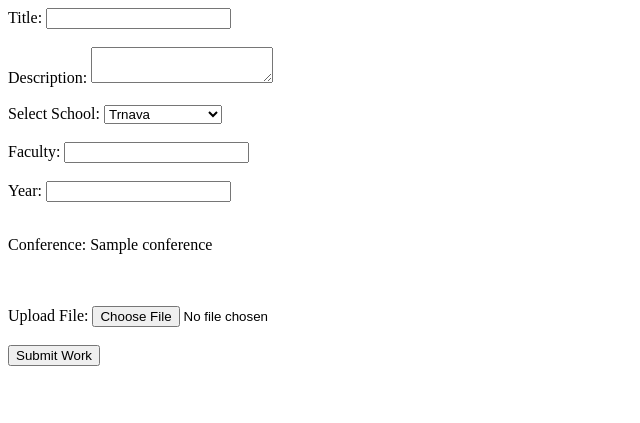
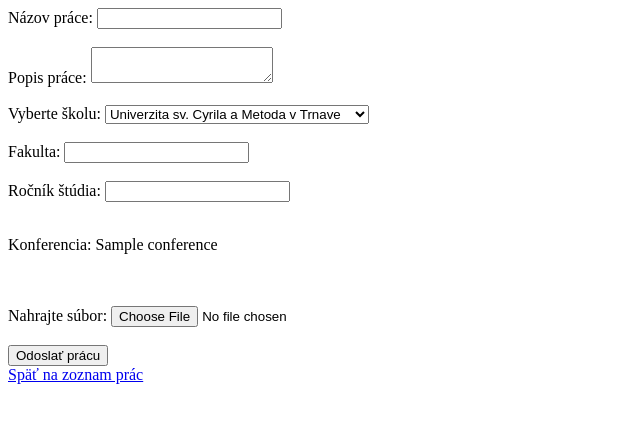
Before and after one commit to DanielMagdolen/ukf-2-team, a Flask app: template templates/add_work.html in a window 1280 px wide. Shown: the top 423 px of the page, without its empty margins (0-640 px from the left). Run offline with Flask 3, Linux system fonts and the light colour scheme; the template is opened without the code that fills it: most values are stand-ins (such as "Sample title", 1, 10 or a date in 2020).

Commit message:
pridanie textu

```diff
--- a/app.py
+++ b/app.py
@@ -216,7 +216,7 @@ def admin_dashboard():
 
     # Načítanie konferencií, študentov a recenzentov pre dropdown menu
     conferences = list(conferences_collection.find().sort("date", 1))  # Zmena na 'conference'
-    users = list(users_collection)
+    users = list(users_collection.find())
     students = list(users_collection.find({"role": "student"}))
     reviewers = list(users_collection.find({"role": "recenzent"}))
     for conference in conferences:
@@ -561,6 +561,8 @@ def enter_conference(conference_id):
     else:
         flash('Unknown role.', 'error')
         return redirect(url_for('view_conferences'))
+
+
 @app.route('/view_review_recenzent/<work_id>', methods=['GET'])
 def view_review_recenzent(work_id):
     # Overenie, či je používateľ prihlásený a má rolu recenzenta
--- a/templates/add_work.html
+++ b/templates/add_work.html
@@ -6,34 +6,39 @@
     </head>
     <body>
         <form method="post" enctype="multipart/form-data" action="{{ url_for('add_work') }}">
-            <label for="title">Title:</label>
+            <label for="title">Názov práce:</label>
             <input type="text" id="title" name="title" required><br><br>
 
-            <label for="description">Description:</label>
+            <label for="description">Popis práce:</label>
             <textarea id="description" name="description" required></textarea><br><br>
 
-            <label for="school">Select School:</label>
+            <label for="school">Vyberte školu:</label>
             <select name="school" required>
-                <option value="Trnava">Trnava</option>
-                <option value="Nitra">Nitra</option>
-                <option value="Banska Bystrica">Banská Bystrica</option>
+                <option value="Univerzita sv. Cyrila a Metoda v Trnave">Univerzita sv. Cyrila a Metoda v Trnave</option>
+                <option value="Univerzita Konštantína Filozofa v Nitre">Univerzita Konštantína Filozofa v Nitre</option>
+                <option value="Univerzita Mateja Bela v Banskej Bystrici">Univerzita Mateja Bela v Banskej Bystrici</option>
             </select><br><br>
 
-            <label for="faculty">Faculty:</label>
+            <label for="faculty">Fakulta:</label>
             <input type="text" id="faculty" name="faculty" required><br><br>
 
-            <label for="year">Year:</label>
+            <label for="year">Ročník štúdia:</label>
             <input type="number" id="year" name="year" required min="1" step="1"><br><br>
 
             <!-- Predvyplnená konferencia, ktorá sa nedá zmeniť -->
             <input type="hidden" name="conference_id" value="{{ selected_conference_id }}">
 
-            <p>Conference: {{ conferences[0]['name'] }}</p><br><br>
+            <p>Konferencia: {{ conferences[0]['name'] }}</p><br><br>
 
-            <label for="file">Upload File:</label>
+            <label for="file">Nahrajte súbor:</label>
             <input type="file" id="file" name="file" required><br><br>
 
-            <button type="submit">Submit Work</button>
+            <button type="submit">Odoslať prácu</button>
+
         </form>
+
+        <a href="{{ url_for('student_dashboard') }}">Späť na zoznam prác</a>
+
     </body>
+
 </html>
--- a/templates/first_page.html
+++ b/templates/first_page.html
@@ -22,7 +22,6 @@
         {% for conference in conferences %}
         <li>
             <strong>{{ conference['name'] }}</strong><br>
-            <em>{{ conference['date'] }}</em><br>
             <p>{{ conference['description'] }}</p>
         </li>
         {% endfor %}
```
